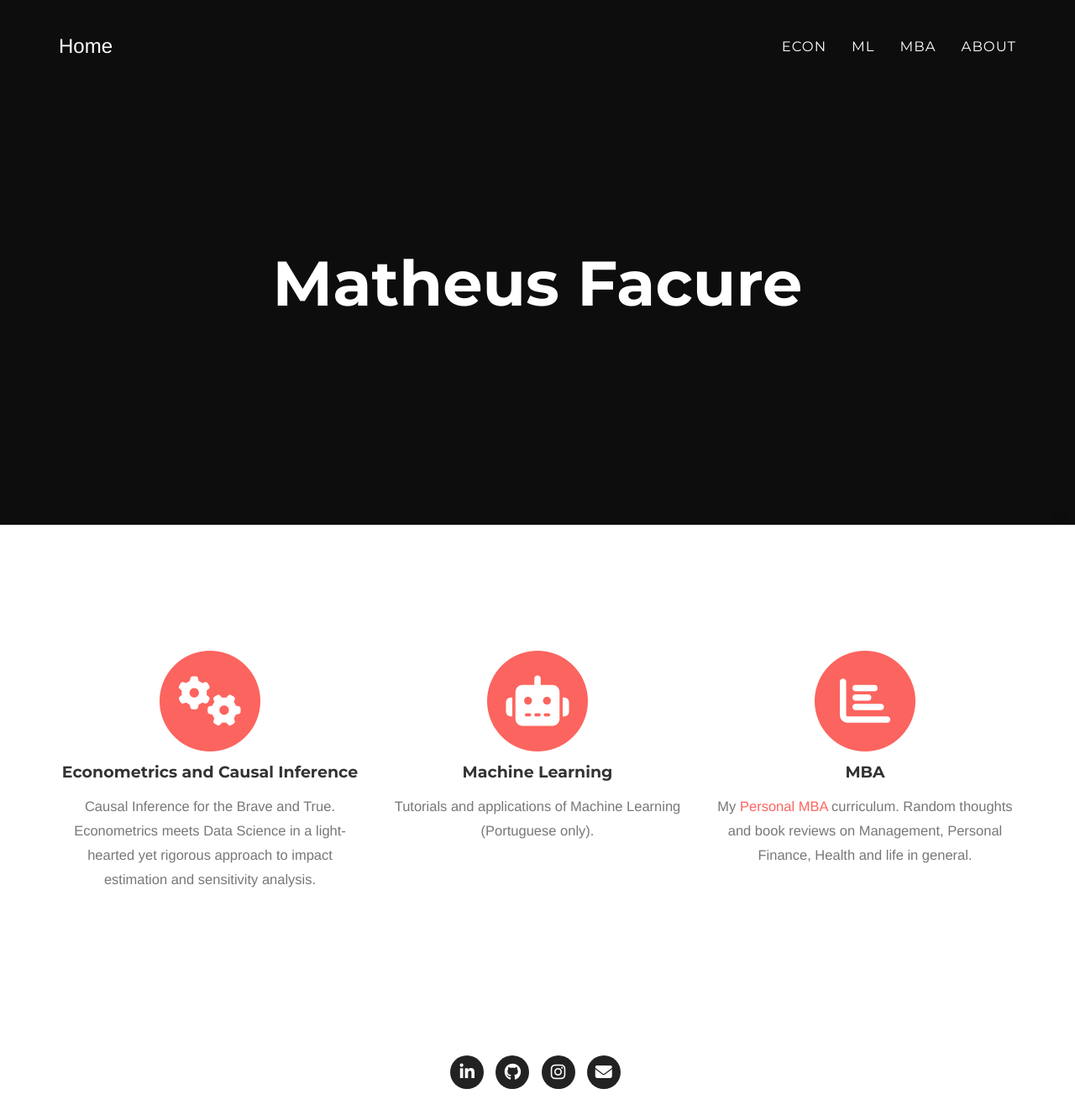
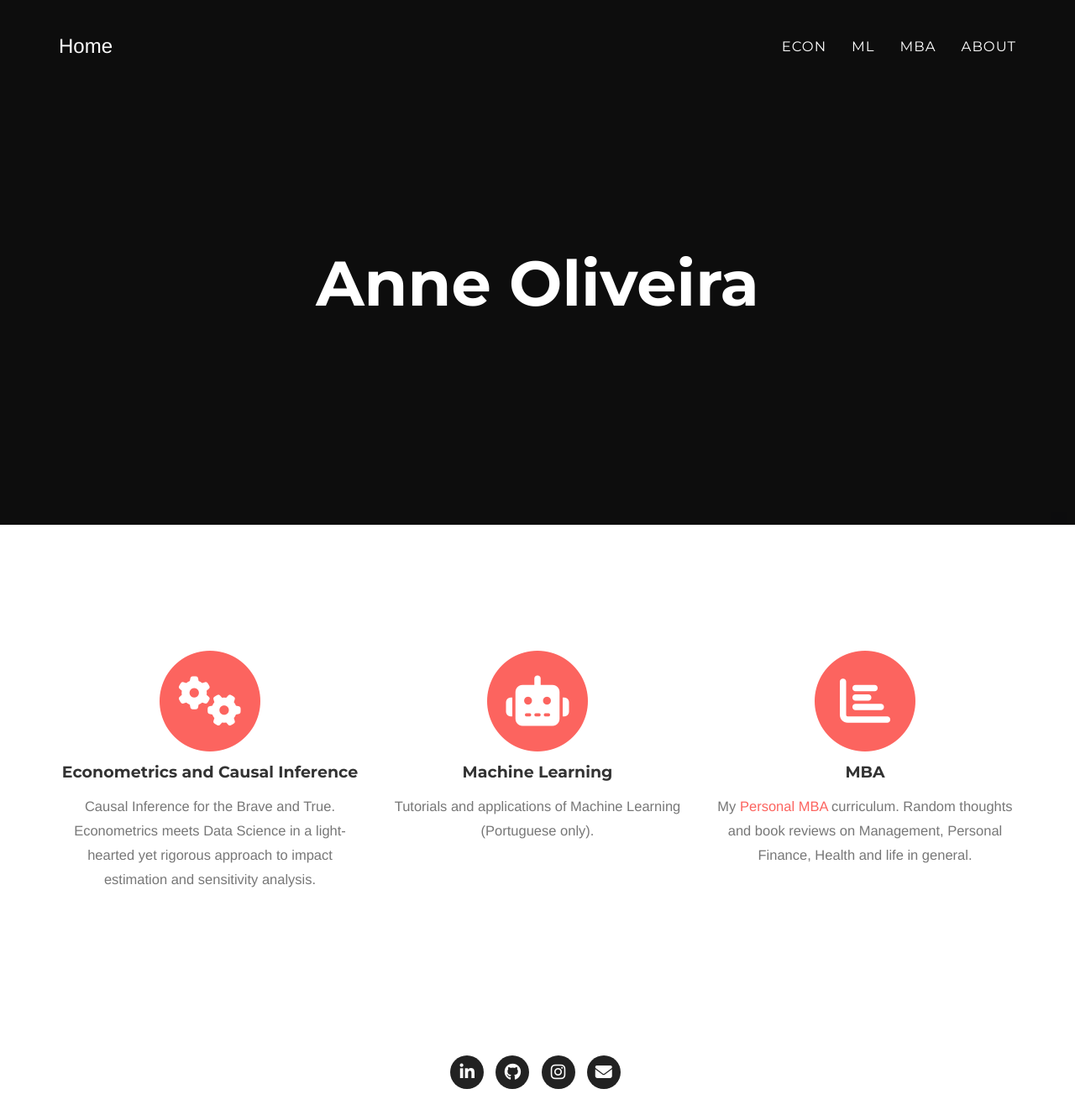
Before and after one commit to matheusfacure/matheusfacure.github.io, a Jekyll site: the page built from index.html, in a window 1280 px wide and 1322 px high. Shown: the whole window at 84% size. Built offline with Jekyll 4.4.1, drawn with Linux system fonts in a browser that asks for light colours; nearby versions of some CDN libraries; some web fonts are replaced.

Commit message:
Update _config.yml
configurar nome

```diff
--- a/_config.yml
+++ b/_config.yml
@@ -1,9 +1,9 @@
 url: https://matheusfacure.github.io/
 
 # Site settings
-title: "Matheus Facure"
-email: matheusfacure01@gmail.com
-description: "Lighthearted Statistics and Stuff"
+title: "Anne Oliveira"
+email:
+description:
 
 
 # Team names, titles and social links
```
